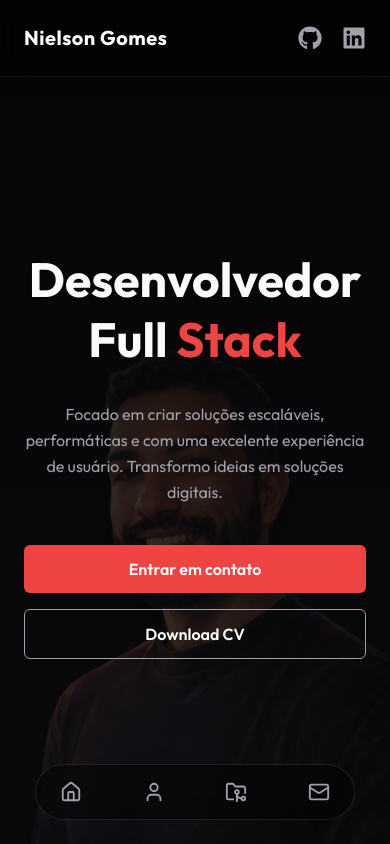
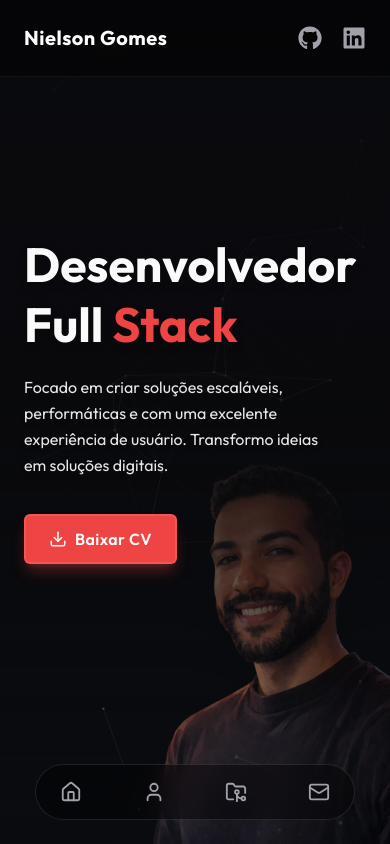
Before and after one commit to nielsongomesdev/my-portfolio, a Next.js app: page / in a window 390 px wide. Shown: the top 844 px of the page. Built offline with nearby package versions, Linux system fonts and the light colour scheme.

Commit message:
feat: atualiza hero mobile, adiciona backgrounds cósmicos e integra download de currículo

```diff
--- /dev/null
+++ b/src/app/api/contact/route.ts
@@ -0,0 +1,92 @@
+import { NextResponse } from "next/server";
+
+type ContactBody = {
+  name?: string;
+  email?: string;
+  message?: string;
+  subject?: string;
+};
+
+const EMAIL_REGEX = /^[^\s@]+@[^\s@]+\.[^\s@]+$/;
+
+export async function POST(request: Request) {
+  try {
+    const body = (await request.json()) as ContactBody;
+
+    const name = body.name?.trim() || "";
+    const email = body.email?.trim() || "";
+    const message = body.message?.trim() || "";
+    const subject = body.subject?.trim() || "Contato pelo portfólio";
+
+    if (!name || !email || !message) {
+      return NextResponse.json(
+        { message: "Campos obrigatórios: name, email e message." },
+        { status: 400 }
+      );
+    }
+
+    if (!EMAIL_REGEX.test(email)) {
+      return NextResponse.json({ message: "E-mail inválido." }, { status: 400 });
+    }
+
+    const serviceId = process.env.EMAILJS_SERVICE_ID;
+    const templateId = process.env.EMAILJS_TEMPLATE_ID;
+    const publicKey = process.env.EMAILJS_PUBLIC_KEY;
+    const privateKey = process.env.EMAILJS_PRIVATE_KEY;
+
+    if (!serviceId || !templateId || !publicKey || !privateKey) {
+      return NextResponse.json(
+        { message: "Configuração de e-mail incompleta no servidor." },
+        { status: 500 }
+      );
+    }
+
+    const emailJsResponse = await fetch("https://api.emailjs.com/api/v1.0/email/send", {
+      method: "POST",
+      headers: {
+        "Content-Type": "application/json",
+      },
+      body: JSON.stringify({
+        service_id: serviceId,
+        template_id: templateId,
+        user_id: publicKey,
+        accessToken: privateKey,
+        template_params: {
+          user_name: name,
+          user_email: email,
+          message: message,
+          subject: subject,
+        },
+      }),
+    });
+
+    if (!emailJsResponse.ok) {
+      const errorText = await emailJsResponse.text();
+      console.error("EmailJS error:", errorText);
+
+      const normalizedError = errorText.toLowerCase();
+      if (normalizedError.includes("non-browser environments is currently disabled")) {
+        return NextResponse.json(
+          {
+            message:
+              "No EmailJS, ative 'API access from non-browser environments' em Account > Security.",
+          },
+          { status: 500 }
+        );
+      }
+
+      return NextResponse.json(
+        { message: `Falha no provedor de e-mail: ${errorText}` },
+        { status: 500 }
+      );
+    }
+
+    return NextResponse.json({ message: "Mensagem enviada com sucesso." }, { status: 200 });
+  } catch (error) {
+    console.error("Contact route error:", error);
+    return NextResponse.json(
+      { message: "Erro interno ao processar a solicitação." },
+      { status: 500 }
+    );
+  }
+}
--- a/src/app/globals.css
+++ b/src/app/globals.css
@@ -5,6 +5,8 @@
   --color-brand-text: #fafafa;
   --color-brand-muted: #a1a1aa;
   --color-brand-primary: #ef4444;
+  --color-cosmic-bg-near-black: #0a0c10;
+  --color-cosmic-bg-deep-indigo: #1a1c36;
 }
 
 body {
--- a/src/app/layout.tsx
+++ b/src/app/layout.tsx
@@ -1,7 +1,7 @@
 import type { Metadata } from "next";
 import { Outfit } from "next/font/google";
 import "./globals.css";
-import { Header, Sidebar } from "@/components";
+import { Header, Sidebar, CosmicBackground } from "@/components";
 
 const outfit = Outfit({
   subsets: ["latin"],
@@ -21,8 +21,10 @@ export default function RootLayout({
   return (
     <html lang="pt-BR" className="overflow-x-hidden">
       <body
-        className={`${outfit.variable} bg-brand-bg text-brand-text antialiased relative overflow-x-hidden`}
+        className={`${outfit.variable} bg-cosmic-bg-near-black text-brand-text antialiased relative overflow-x-hidden`}
       >
+        <CosmicBackground />
+
         <Header />
         <Sidebar />
         <main>{children}</main>
--- a/src/app/page.tsx
+++ b/src/app/page.tsx
@@ -1,12 +1,9 @@
-import { Hero, About, Projects, Contact } from "@/sections";
+import { Hero } from "@/sections";
 
 export default function Home() {
   return (
     <main className="w-full min-h-screen">
       <Hero />
-      <About />
-      <Projects />
-      <Contact />
     </main>
   );
 }
--- /dev/null
+++ b/src/components/CosmicBackground/index.tsx
@@ -0,0 +1,9 @@
+"use client";
+
+export const CosmicBackground = () => {
+  return (
+    <div className="fixed inset-0 z-[-2] bg-cosmic-bg-near-black pointer-events-none">
+      <div className="absolute inset-0 bg-linear-to-b from-cosmic-bg-deep-indigo via-cosmic-bg-near-black to-cosmic-bg-near-black" />
+    </div>
+  );
+};
--- /dev/null
+++ b/src/components/ParticlesBackground/index.tsx
@@ -0,0 +1,70 @@
+"use client";
+
+import { useEffect, useState } from "react";
+import Particles, { initParticlesEngine } from "@tsparticles/react";
+import { loadSlim } from "@tsparticles/slim";
+
+export const ParticlesBackground = () => {
+  const [init, setInit] = useState(false);
+
+  useEffect(() => {
+    initParticlesEngine(async (engine) => {
+      await loadSlim(engine);
+    }).then(() => {
+      setInit(true);
+    });
+  }, []);
+
+  if (!init) return null;
+
+  return (
+    <Particles
+      id="tsparticles"
+      className="fixed inset-0 z-[-1]"
+      options={{
+        background: {
+          color: { value: "transparent" },
+        },
+        fpsLimit: 120,
+        interactivity: {
+          events: {
+            onHover: {
+              enable: true,
+              mode: "grab",
+            },
+          },
+          modes: {
+            grab: {
+              distance: 140,
+              links: { opacity: 0.35 },
+            },
+          },
+        },
+        particles: {
+          color: { value: "#ffffff" },
+          links: {
+            color: "#ffffff",
+            distance: 150,
+            enable: true,
+            opacity: 0.14,
+            width: 1,
+          },
+          move: {
+            enable: true,
+            speed: 1,
+            direction: "none",
+            outModes: { default: "out" },
+          },
+          number: {
+            density: { enable: true, width: 800, height: 800 },
+            value: 52,
+          },
+          opacity: { value: 0.28 },
+          shape: { type: "circle" },
+          size: { value: { min: 1, max: 2 } },
+        },
+        detectRetina: true,
+      }}
+    />
+  );
+};
--- a/src/components/index.ts
+++ b/src/components/index.ts
@@ -1,3 +1,5 @@
 export { Header } from "./Header";
 export { ProfilePhoto } from "./ProfilePhoto";
 export { Sidebar } from "./Sidebar";
+export { ParticlesBackground } from "./ParticlesBackground";
+export { CosmicBackground } from "./CosmicBackground";
--- a/src/sections/Hero/index.tsx
+++ b/src/sections/Hero/index.tsx
@@ -1,41 +1,46 @@
-import { ProfilePhoto } from "@/components";
+import { ProfilePhoto, ParticlesBackground } from "@/components";
+import { Download } from "lucide-react";
 
 export const Hero = () => {
   return (
-    <section className="relative w-full h-screen flex items-center bg-brand-bg text-brand-text overflow-hidden">
-      <div className="absolute inset-0 z-1 bg-linear-to-b from-black/45 via-black/20 to-transparent md:hidden pointer-events-none" />
+    <section className="relative w-full h-screen flex flex-col justify-center md:flex-row md:items-center text-brand-text overflow-hidden">
+      <ParticlesBackground />
 
-      <div className="relative z-10 max-w-7xl w-full mx-auto px-6 md:px-12 flex flex-col md:flex-row items-center justify-between">
-        <div className="flex-1 flex flex-col gap-6 text-center md:text-left max-w-2xl mt-16 md:mt-0">
-          <h1 className="text-5xl md:text-7xl font-bold leading-tight">
+      <div className="absolute inset-0 z-1 bg-linear-to-b md:bg-linear-to-r from-brand-bg/95 via-brand-bg/80 to-transparent pointer-events-none" />
+
+      <div className="relative z-10 max-w-7xl w-full mx-auto px-6 md:px-12 flex flex-col md:flex-row items-start md:items-center justify-between">
+        <div className="flex-1 flex flex-col gap-5 text-left max-w-2xl z-20 mb-[15vh] md:mb-0 mt-20 md:mt-0">
+          <h1 className="text-5xl sm:text-6xl md:text-7xl font-bold leading-tight drop-shadow-lg">
             Desenvolvedor <br />
             Full <span className="text-brand-primary">Stack</span>
           </h1>
 
-          <p className="text-base md:text-lg text-brand-muted leading-relaxed mt-2">
+          <p className="text-base md:text-lg text-white/90 leading-relaxed max-w-[90%] md:max-w-xl drop-shadow-md">
             Focado em criar soluções escaláveis, performáticas e com uma
             excelente experiência de usuário. Transformo ideias em soluções
             digitais.
           </p>
 
-          <div className="flex flex-col sm:flex-row items-center justify-center md:justify-start gap-4 mt-4">
-            <button className="w-full sm:w-auto bg-brand-primary text-brand-text px-8 py-3 rounded-md font-semibold hover:opacity-80 transition-opacity">
-              Entrar em contato
-            </button>
-            <button className="w-full sm:w-auto border border-brand-muted text-brand-text px-8 py-3 rounded-md font-semibold hover:border-brand-primary hover:text-brand-primary transition-colors">
-              Download CV
-            </button>
+          <div className="mt-4 md:mt-8 flex justify-start">
+            <a
+              href="/curriculo.pdf"
+              download="SeuNome_CV_FullStack.pdf"
+              className="inline-flex items-center justify-center gap-2 bg-brand-primary text-brand-text px-6 py-3 sm:px-10 sm:py-3.5 rounded-md border border-white/10 ring-1 ring-white/10 ring-inset font-semibold tracking-wide shadow-lg shadow-brand-primary/30 hover:brightness-110 hover:-translate-y-0.5 hover:shadow-xl hover:shadow-brand-primary/40 active:translate-y-0 active:scale-[0.99] transition-all duration-300"
+            >
+              <Download size={18} aria-hidden="true" />
+              <span>Baixar CV</span>
+            </a>
           </div>
         </div>
       </div>
 
-      <div className="absolute bottom-0 right-0 z-0 h-[65%] md:h-[85%] lg:h-[95%] flex items-end justify-end pointer-events-none opacity-20 md:opacity-100">
+      <div className="absolute bottom-0 right-[-10%] sm:right-0 z-0 h-[50%] sm:h-[65%] md:h-[85%] lg:h-[95%] flex items-end justify-end pointer-events-none opacity-65 md:opacity-100 md:brightness-100 transition-all duration-500">
         <ProfilePhoto
           wrapperClassName="h-full"
-          imageClassName="left-auto right-0 object-bottom-right drop-shadow-xl"
+          imageClassName="left-auto right-0 object-bottom-right drop-shadow-2xl"
         />
 
-        <div className="absolute top-1/2 left-1/2 -translate-x-1/2 -translate-y-1/2 w-[80%] h-[80%] bg-brand-primary/6 blur-2xl -z-10 rounded-full mix-blend-screen" />
+        <div className="absolute top-1/2 left-1/2 -translate-x-1/2 -translate-y-1/2 w-[80%] h-[80%] bg-brand-primary/10 blur-3xl -z-10 rounded-full mix-blend-screen" />
       </div>
     </section>
   );
```
Also changed, not shown: package.json (+6 -2 lines), src/components/Sidebar/index.tsx (+6 -5 lines), src/sections/About/index.tsx (+12 -8 lines), src/sections/Contact/ContactForm.tsx (+43 -24 lines), 2 other files (tests, documents, lock files or other folders).
